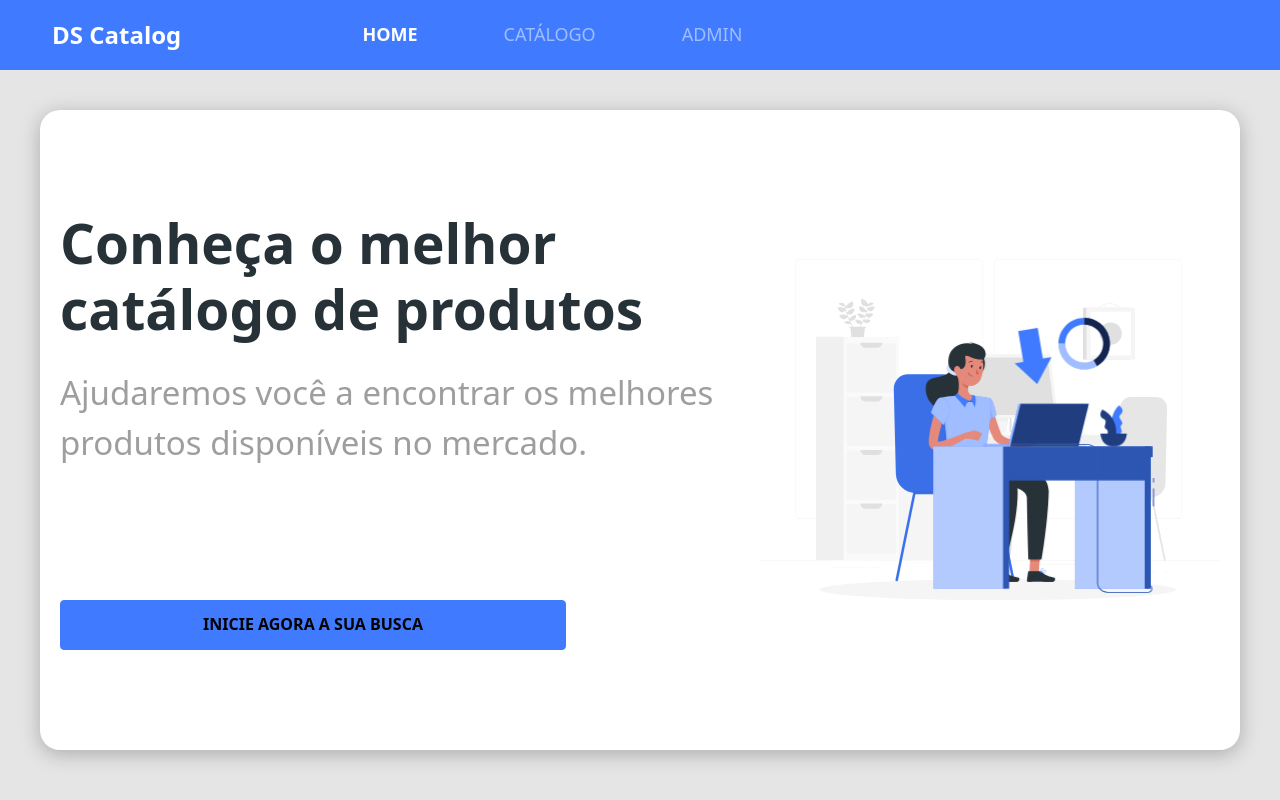
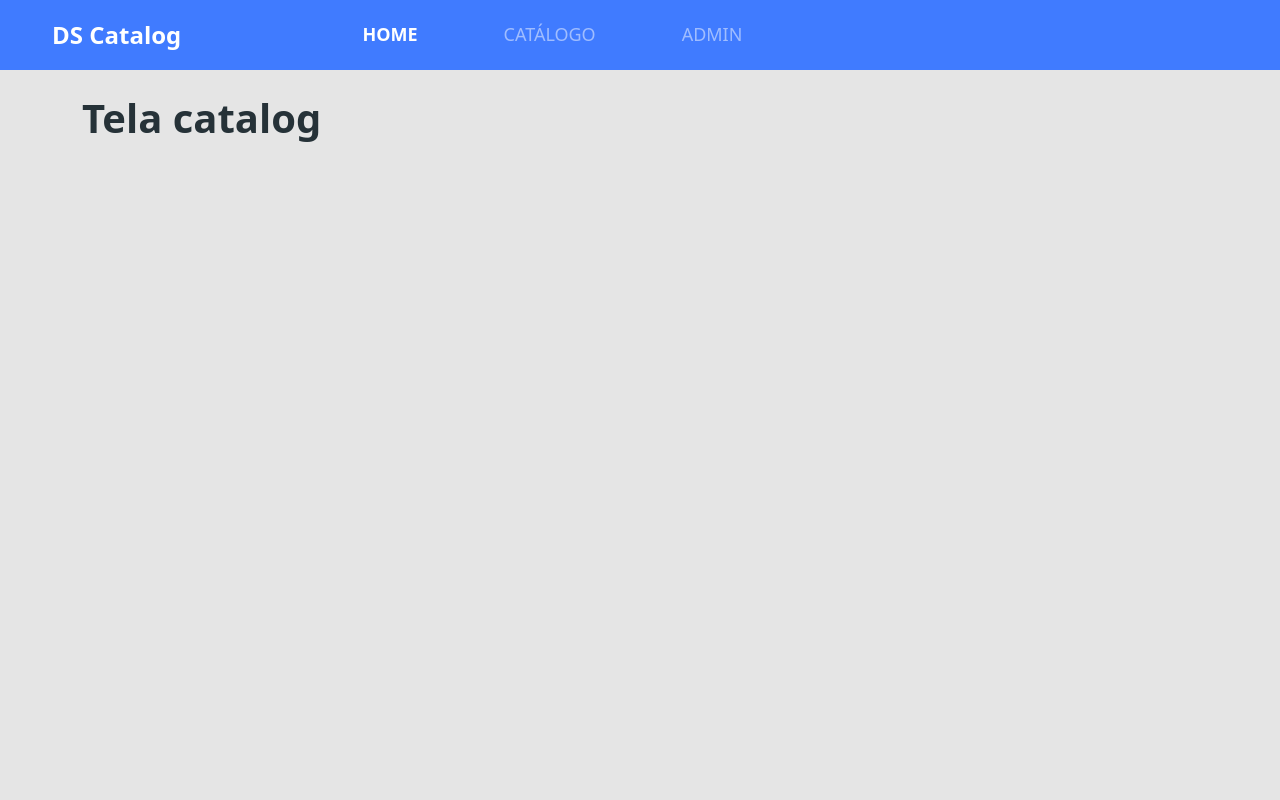
Before and after one commit to Deividwb/DSCatalog, a React (Create React App) app in the folder frontweb/: page / in a window 1280 px wide. Built offline with nearby package versions, Linux system fonts and the light colour scheme.

Commit message:
creating catalog

```diff
--- a/frontweb/src/App.css
+++ b/frontweb/src/App.css
@@ -13,3 +13,10 @@ a, a:hover{
     text-decoration: none;
     color: unset;
 }
+
+.base-card {
+
+    background-color: #fff;
+    box-shadow: 0px 4px 20px rgb(0, 0, 0, 0.25);
+    border-radius: 10px;
+  }
--- a/frontweb/src/App.tsx
+++ b/frontweb/src/App.tsx
@@ -1,13 +1,13 @@
 import "./assets/styles/custom.scss";
 import "./App.css";
-import Navbar from "components/Navbar";
-import Home from "pages/Home";
+
+import Catalog from "pages/Catalog";
 
 function App() {
   return (
     <>
 
-      <Home/>
+      <Catalog/>
 
     </>
   );
--- /dev/null
+++ b/frontweb/src/pages/Catalog/index.tsx
@@ -0,0 +1,14 @@
+import Navbar from 'components/Navbar';
+
+const Catalog = () => {
+  return (
+    <>
+      <Navbar />
+      <div className="container my-4">
+        <h1>Tela catalog</h1>
+      </div>
+    </>
+  );
+};
+
+export default Catalog;
--- a/frontweb/src/pages/Home/index.tsx
+++ b/frontweb/src/pages/Home/index.tsx
@@ -8,7 +8,7 @@ const Home = () => {
     <>
       <Navbar />
       <div className="home-container">
-        <div className="home-card">
+        <div className="base-card home-card">
           <div className="home-content-container">
             <div>
               <h1>Conheça o melhor catálogo de produtos</h1>
--- a/frontweb/src/pages/Home/styles.css
+++ b/frontweb/src/pages/Home/styles.css
@@ -7,8 +7,6 @@
 .home-card {
   display: flex;
   flex-direction: column-reverse;
-  background-color: #fff;
-  box-shadow: 0px 4px 20px rgb(0, 0, 0, 0.25);
   border-radius: 20px;
 }
 
```
Also changed, not shown: frontweb/src/assets/images/product.png (added).
